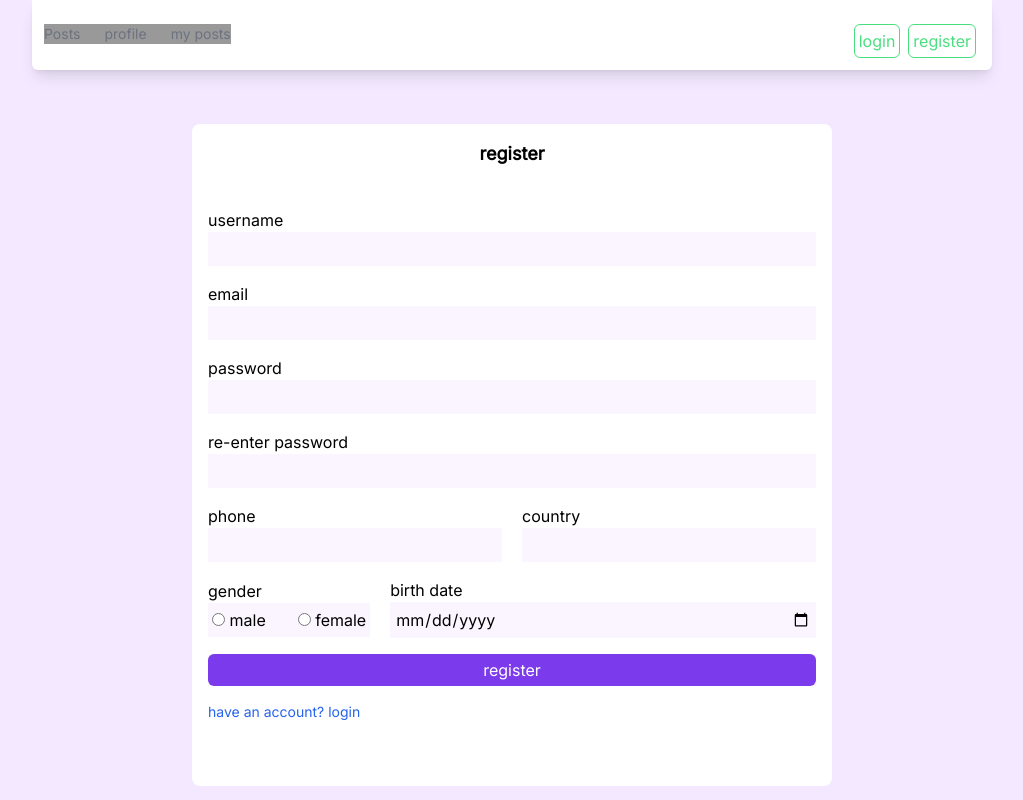
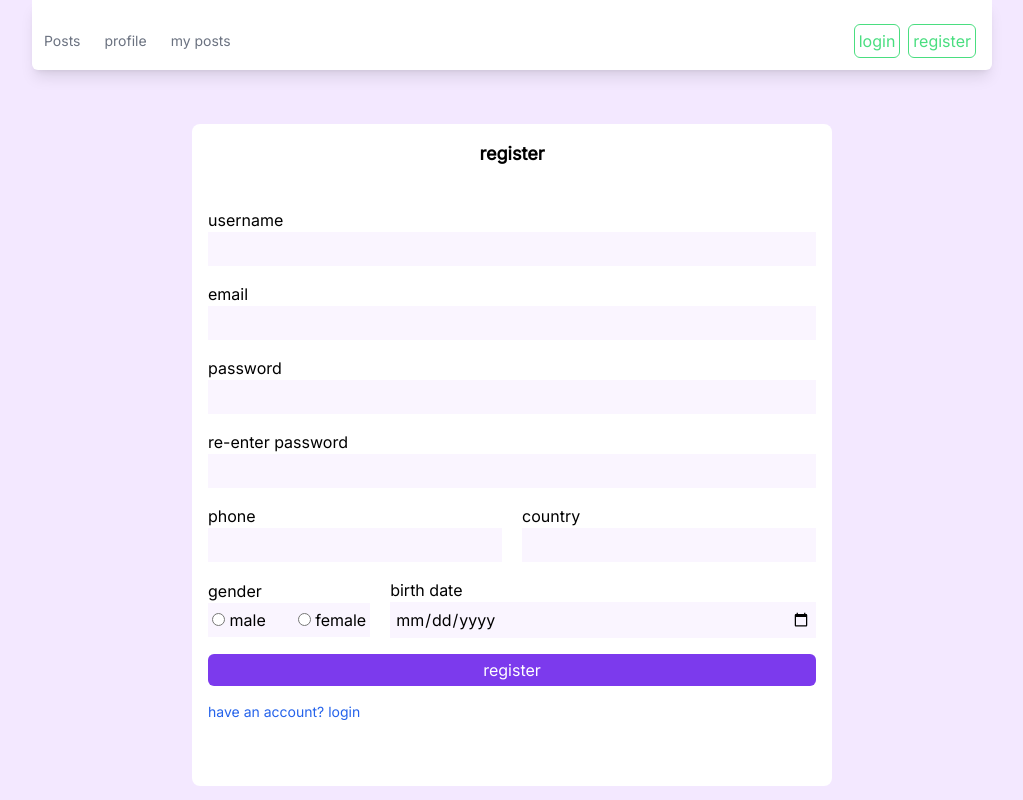
Before and after one commit to khalid-gaber/bookstore-next-app, a Next.js app: page /register in a window 1280 px wide. Shown: the whole page, without its empty margins (128-1151 px from the left). Built offline with nearby package versions, Linux system fonts and the light colour scheme; no server answers.

Commit message:
updating header

```diff
--- a/src/components/Header.tsx
+++ b/src/components/Header.tsx
@@ -22,7 +22,7 @@ export default function Header () {
     }, [])
   return (
     <header className='w-full md:w-3/4 mx-auto pt-3 md:rounded-b-md shadow-lg mb-5 bg-white relative'>
-        <div className='flex justify-between p-3'>
+        <div className='flex justify-between items-center p-3'>
             <button
                 className={`block rounded bg-gray-100 p-2 ${showMenu?'text-purple-400':'text-gray-600'} transition hover:text-purple-400 md:hidden`}
                 onClick={()=>setShowMenu(!showMenu)}
@@ -33,7 +33,7 @@ export default function Header () {
 
             <div className=''>
                 <nav aria-label="Global" className={`${!showMenu&&'hidden'} flex md:block absolute md:static top-full left-0 h-dvh md:h-auto w-dvw md:w-auto bg-[rgba(0,0,0,.4)] z-10`}>
-                    <ul className={`flex flex-col p-2 md:p-0 md:flex-row items-start md:items-center h-full w-36 md:w-auto gap-6 text-sm bg-gray-100 md:bg-transparent`}>
+                    <ul className={`flex flex-col p-2 md:p-0 md:flex-row items-start md:items-center h-full w-36 md:w-auto gap-6 text-sm bg-gray-100 md:bg-white`}>
                         <li>
                             <Link className={`text-gray-500 hover:text-purple-400 transition ${path === '/' && 'text-purple-400 font-bold'}`} href='/' >Posts</Link>
                         </li>
```
